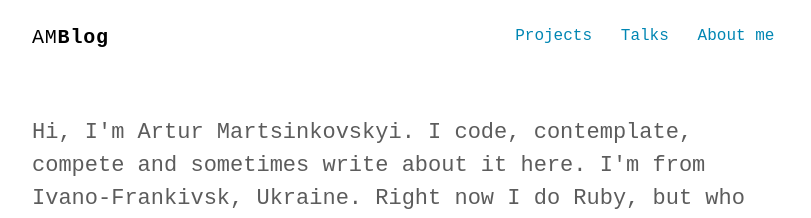
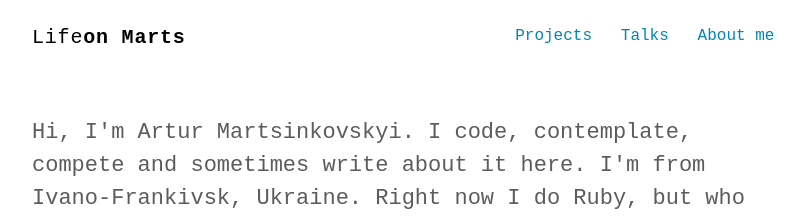
Before and after one commit to artur-martsinkovskyi/artur-martsinkovskyi.github.io, a Jekyll site: the page built from index.html, in a window 1280 px wide. Shown: the top 218 px of the page, without its empty margins (232-1043 px from the left). Built offline with Jekyll 4.4.1, drawn with Linux system fonts in a browser that asks for light colours; some web fonts are replaced.

Commit message:
Change name of the blog

```diff
--- a/_config.yml
+++ b/_config.yml
@@ -1,6 +1,6 @@
 # Site settings
-title_left    : "AM"
-title_right   : "Blog" # default: ""
+title_left    : "Life"
+title_right   : "on Marts" # default: ""
 description   : "Programmer's delight."
 keywords      : "blog, web, minimalist, thinkspace, programming, thoughts"
 url           : https://artur-martsinkovskyi.github.io/ # site url
```
